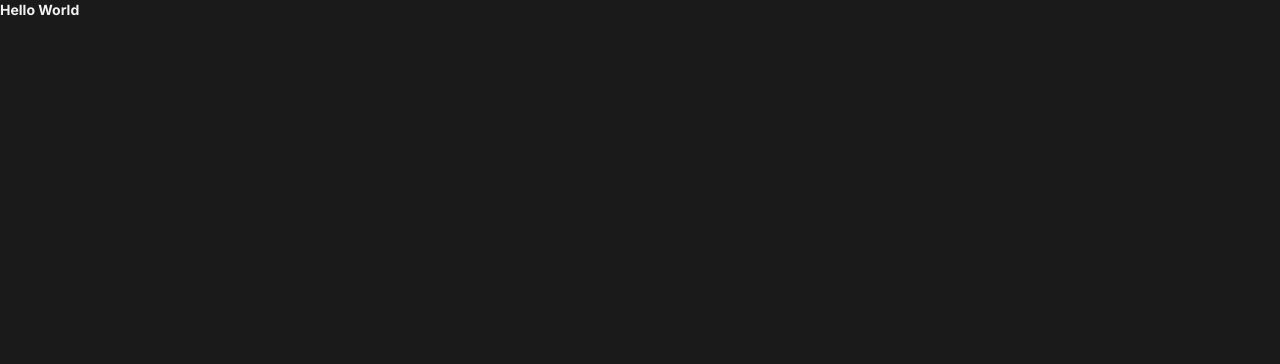
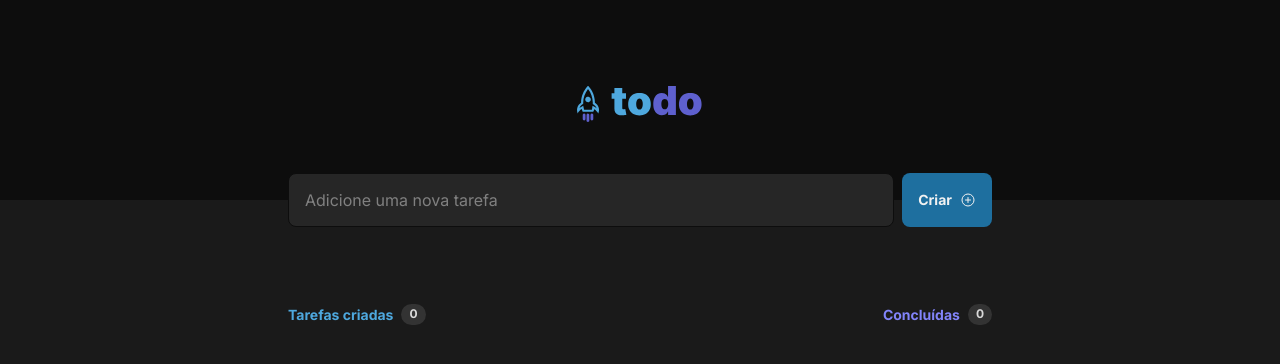
Before and after one commit to jerp86/desafio01-todo, a React (Vite) app: page / in a window 1280 px wide. Shown: the top 364 px of the page. Built offline with nearby package versions, Linux system fonts and the light colour scheme.

Commit message:
add ListTasks

```diff
--- a/src/App.tsx
+++ b/src/App.tsx
@@ -1,5 +1,13 @@
+import { Header, ListTasks } from "./components";
+
 function App() {
-  return <h1>Hello World</h1>;
+  return (
+    <>
+      <Header />
+
+      <ListTasks />
+    </>
+  );
 }
 
 export default App;
--- a/src/components/index.ts
+++ b/src/components/index.ts
@@ -1 +1,2 @@
 export * from "./Header";
+export * from "./ListTasks";
```
